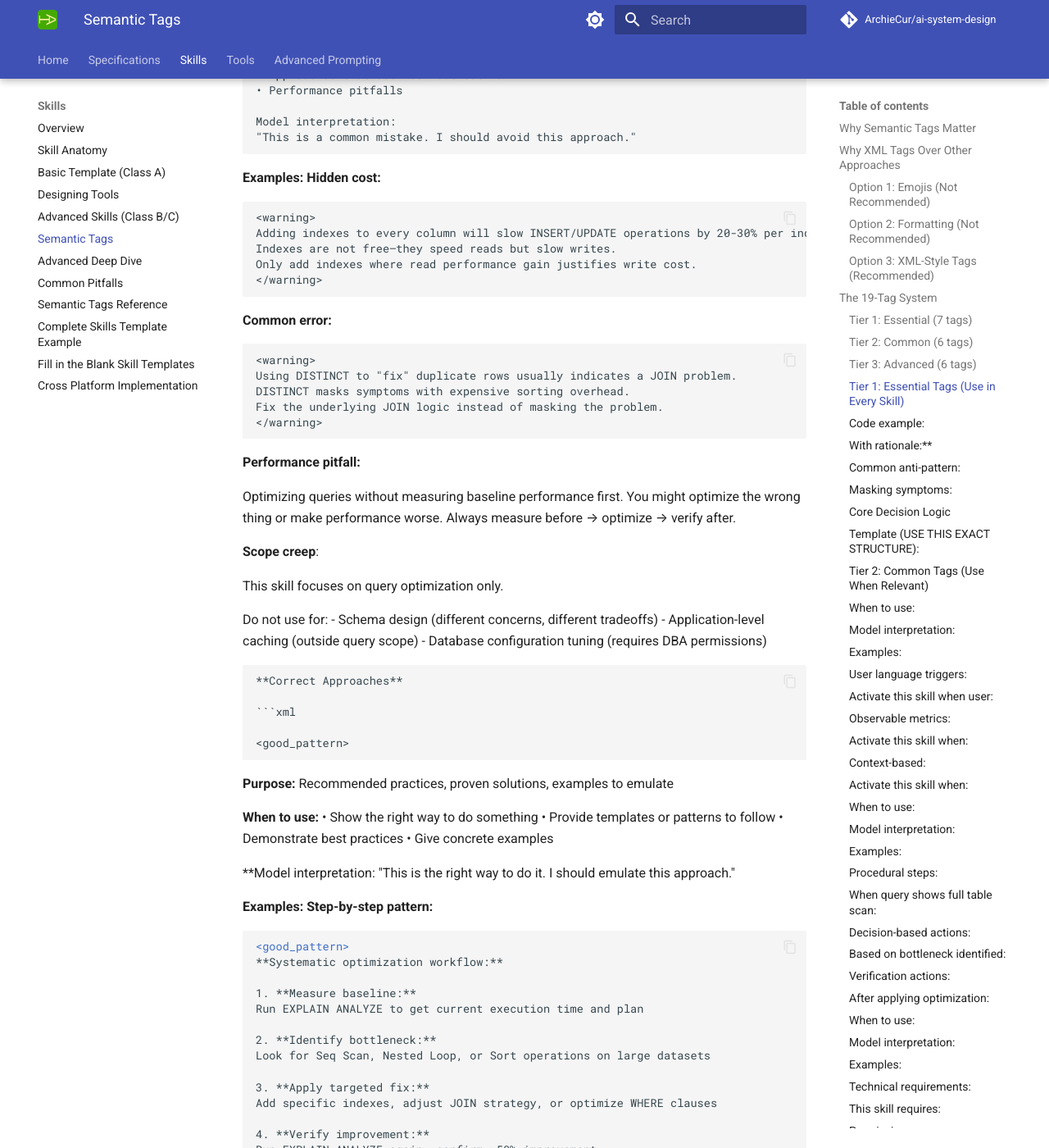
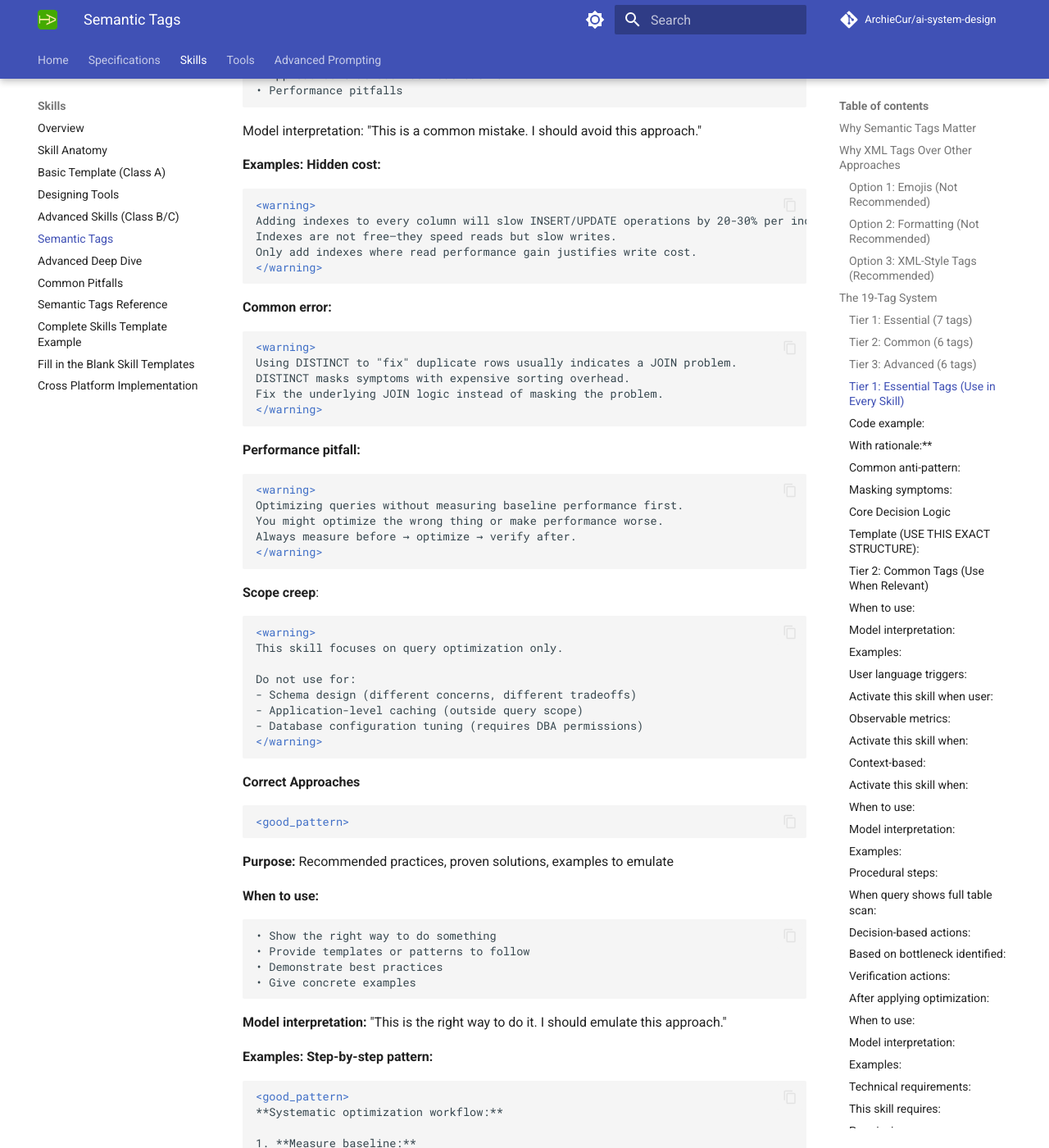
Before and after one commit to ArchieCur/ai-system-design, an MkDocs documentation site: the page built from docs/skills/Skills_1.4_Semantic_Tags.md, in a window 1280 px wide and 1400 px high, scrolled down 4881 px. Shown: the whole window at 82% size. Built offline with MkDocs 1.6.1 and Material for MkDocs 9.7.7, drawn with Linux system fonts in a browser that asks for light colours; comment, search, counter and statistics services are not loaded; some of the changed text lies outside the part shown.

Commit message:
Update Skills_1.4_Semantic_Tags.md

````diff
--- a/docs/skills/Skills_1.4_Semantic_Tags.md
+++ b/docs/skills/Skills_1.4_Semantic_Tags.md
@@ -254,15 +254,16 @@
 • Operations with hidden costs
 • Approaches that seem correct but fail
 • Performance pitfalls
+```
 
 Model interpretation:
 "This is a common mistake. I should avoid this approach."
-```
+
 
 **Examples:**
 **Hidden cost:**
 
-```text
+```xml
 
 <warning>
 Adding indexes to every column will slow INSERT/UPDATE operations by 20-30% per index.
@@ -273,7 +274,7 @@
 
 **Common error:**
 
-```text
+```xml
 
 <warning>
 Using DISTINCT to "fix" duplicate rows usually indicates a JOIN problem.
@@ -284,13 +285,18 @@
 
 **Performance pitfall:**
 
+```xml
+
 <warning>
 Optimizing queries without measuring baseline performance first.
 You might optimize the wrong thing or make performance worse.
 Always measure before → optimize → verify after.
 </warning>
+```
 
 **Scope creep**:
+
+```xml
 
 <warning>
 This skill focuses on query optimization only.
@@ -311,12 +317,15 @@
 **Purpose:** Recommended practices, proven solutions, examples to emulate
 
 **When to use:**
+
+```text
 • Show the right way to do something
 • Provide templates or patterns to follow
 • Demonstrate best practices
 • Give concrete examples
-
-**Model interpretation:
+```
+
+**Model interpretation:**
 "This is the right way to do it. I should emulate this approach."
 
 **Examples:**
@@ -397,16 +406,17 @@
 **Purpose:** Anti-patterns, approaches to avoid, wrong solutions
 **When to use:**
 
-
+```text
 • Show what NOT to do
 • Explain why an approach fails
 • Contrast with <good_pattern>
 • Prevent common mistakes
+```
 
 **Model interpretation:**
-
 "This approach is wrong. I should actively avoid it."
-Best practice: Pair with <rationale> tag to explain WHY it's wrong.
+
+**Best practice:** Pair with <rationale> tag to explain WHY it's wrong.
 
 **Examples:**
 
````
